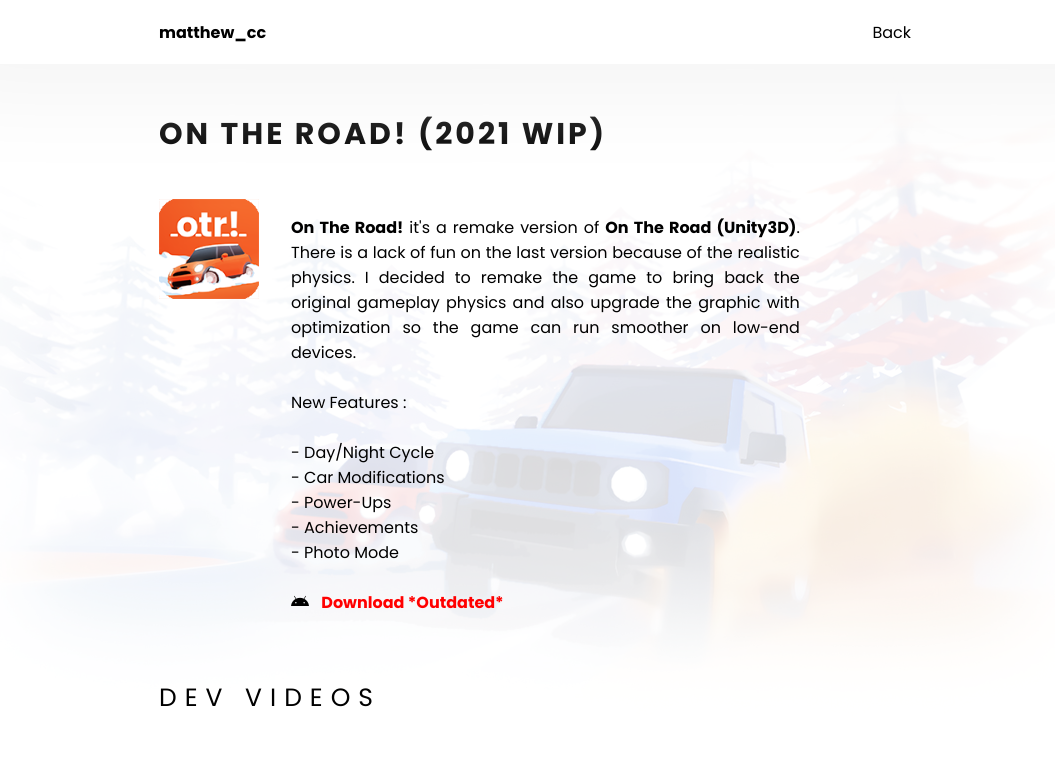
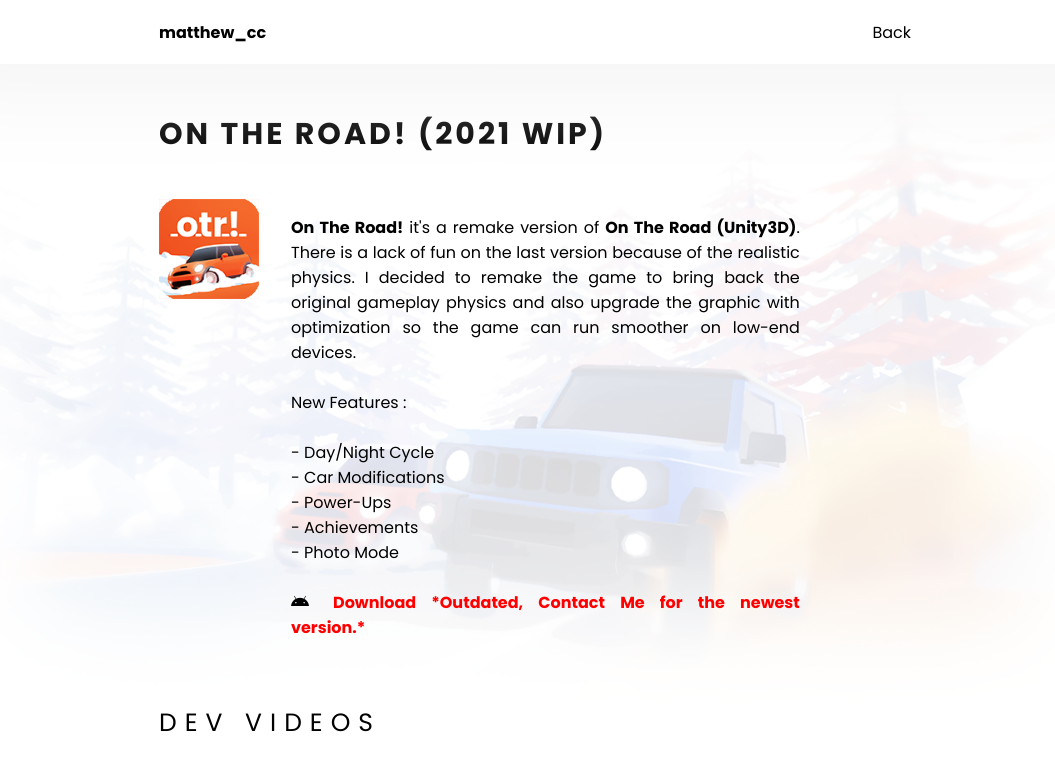
Before and after one commit to matthewcc123/matthewcc123.github.io, a plain HTML site: page game-otr2021.html in a window 1280 px wide. Shown: the top 768 px of the page, without its empty margins (97-1152 px from the left). Drawn offline with nearby package versions, Linux system fonts and the light colour scheme; grey boxes are pictures that could not be loaded.

Commit message:
outdatedownload

```diff
--- a/game-otr2021.html
+++ b/game-otr2021.html
@@ -42,7 +42,7 @@
                     <br>- Achievements
                     <br>- Photo Mode
                     <br><br><i class="fab fa-android"></i>
-                    <a href="https://drive.google.com/drive/folders/1YxEcj2cvBEJ1cn_Gra97-j8azwwx3fgX?usp=sharing" class="download" style="color: red;"></i>Download *Outdated*</a>
+                    <a href="https://drive.google.com/drive/folders/1YxEcj2cvBEJ1cn_Gra97-j8azwwx3fgX?usp=sharing" class="download" style="color: red;"></i>Download *Outdated, Contact Me for the newest version.*</a>
                 </p>
             </div>
         </div>
```
